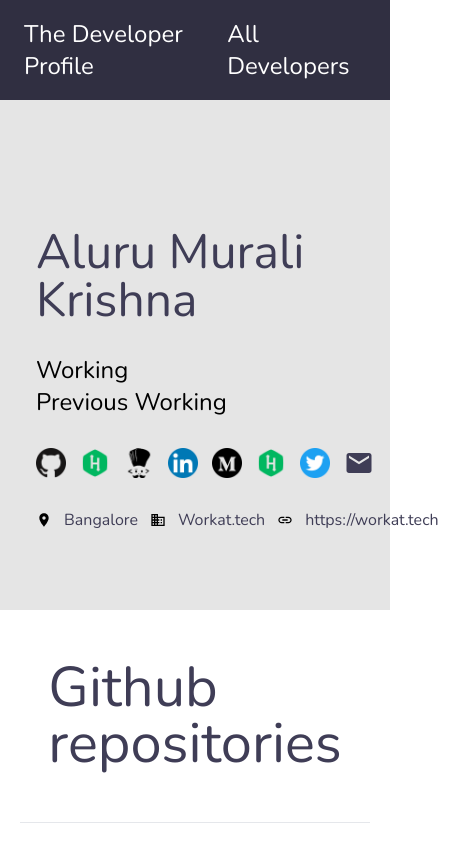
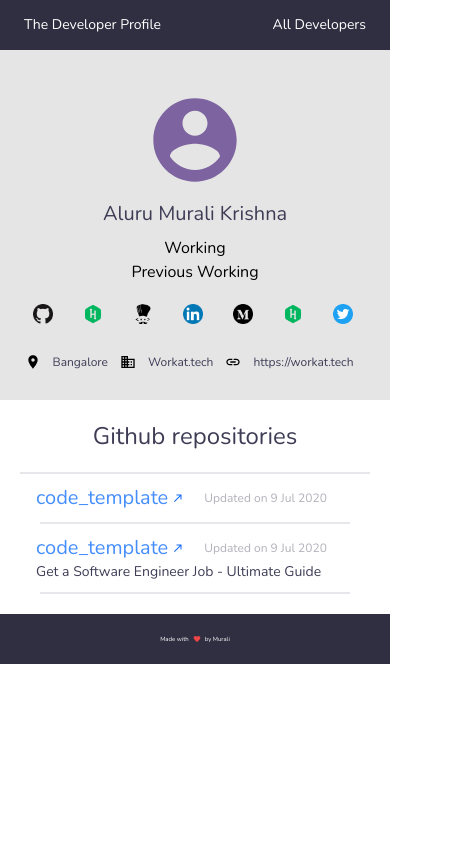
Before and after one commit to alurulalla/developer-profile, a React (Create React App) app in the folder client/: page /developer-info in a window 390 px wide. Shown: the top 844 px of the page, 451 px wide, since content can reach past the window. Built offline with nearby package versions, Linux system fonts and the light colour scheme.

Commit message:
Added all screens for developer profile

```diff
--- a/client/package.json
+++ b/client/package.json
@@ -7,6 +7,7 @@
     "@testing-library/jest-dom": "^5.11.9",
     "@testing-library/react": "^11.2.5",
     "@testing-library/user-event": "^12.7.3",
+    "classnames": "^2.2.6",
     "react": "^17.0.1",
     "react-dom": "^17.0.1",
     "react-router-dom": "^5.2.0",
--- a/client/src/components/Footer.jsx
+++ b/client/src/components/Footer.jsx
@@ -4,7 +4,7 @@ import { ReactComponent as HeartSVG } from '../images/love.svg';
 
 const Footer = () => {
     return (
-        <footer className='flex items-center justify-center w-full text-xl text-center text-white text-xxs lg:text-2xl bg-primary h-25'>
+        <footer className='flex items-center justify-center w-full text-xl text-center text-white text-xxs lg:text-2xl bg-primary h-13 lg:h-25'>
             Made with
             <HeartSVG className='w-2 h-2 mx-1 text-red-500 fill-current lg:w-auto lg:h-auto' />
               by Murali
--- a/client/src/components/Hero.jsx
+++ b/client/src/components/Hero.jsx
@@ -1,7 +1,8 @@
 import React from 'react';
+
 import devHeroImage from '../images/dev_hero.png';
 
-const Hero = () => {
+const Hero = ({ isModalOpen }) => {
     return (
         <div className='h-auto text-white bg-primary p-13 lg:py-25 lg:p-0'>
             <div className='flex flex-col-reverse items-center justify-between lg:flex-row'>
--- /dev/null
+++ b/client/src/components/Modal.jsx
@@ -0,0 +1,47 @@
+import React from 'react';
+
+import GithubIcon from '../images/github.png';
+import LinkedInIcon from '../images/linkedin.png';
+import CodechefIcon from '../images/codechef.png';
+import HackerRankIcon from '../images/hackerrank.png';
+import TwitteIcon from '../images/twitter.png';
+import MediumIcon from '../images/medium.png';
+import ProfileInput from './ProfileInput';
+
+const Modal = ({ modalClose }) => {
+    return (
+        // <div className={classNames('overflow-auto bg-transparent  absolute inset-0 z-10 flex items-start justify-center')}>
+        //     <div className='m-4 bg-white shadow-2xl sm:m-8'>
+        //         <div className='flex items-center justify-between p-2 text-xl border-b'>
+        //             <h6 className="text-xl font-bold">Simple modal dialog</h6>
+        //             <button type="button">✖</button>
+        //         </div>
+        //     </div>
+        // </div>
+        <div className='absolute inset-0 z-10 items-center justify-center overflow-auto text-black bg-transparent lg:p-56 lg:flex font-body'>
+            <div className='m-10 text-2xl bg-white shadow-2xl h-120 lg:h-auto lg:m-0 lg:w-350 lg:mt-192 xl:mt-97'>
+                <div className='p-5 lg:p-13 text-base lg:text-3.5xl'>
+                    Add developer profile
+                </div>
+                <div className='border border-b-1 text-tertiary mx-5 mb-7.5 lg:mx-7.5 lg:mb-13' />
+                <div className='m-5 lg:m-7.5'>
+                    <div className='flex flex-col px-5 text-sm lg:text-2xl lg:px-13'>
+                        <ProfileInput label='Github' isRequrired={true} image={GithubIcon} />
+                        <ProfileInput label='Linkedin' isRequrired={false} image={LinkedInIcon} />
+                        <ProfileInput label='Codechef' isRequrired={false} image={CodechefIcon} />
+                        <ProfileInput label='Hackerrank' isRequrired={false} image={HackerRankIcon} />
+                        <ProfileInput label='Twitter' isRequrired={false} image={TwitteIcon} />
+                        <ProfileInput label='Medium' isRequrired={false} image={MediumIcon} />
+                    </div>
+                </div>
+                <div className='border border-b-1 text-tertiary mx-7.5 my-5 lg:my-13' />
+                <div className='flex items-center justify-end m-5 text-sm lg:text-2xl lg:m-13'>
+                    <button className='w-44 mx-13 focus:outline-none' onClick={modalClose}>Cancel</button>
+                    <button className='w-32 h-6 text-white rounded-lg bg-secondary lg:w-44 lg:h-13 focus:outline-none'>Submit</button>
+                </div>
+            </div>
+        </div>
+    )
+}
+
+export default Modal;
--- a/client/src/components/NavBar.jsx
+++ b/client/src/components/NavBar.jsx
@@ -4,7 +4,7 @@ import { Link } from 'react-router-dom';
 const NavBar = () => {
     return (
         <>
-            <div className='flex items-center justify-between w-full p-6 text-2xl text-white h-25 bg-primary'>
+            <div className='flex items-center justify-between w-full p-6 text-sm text-white lg:text-2xl h-13 lg:h-25 bg-primary'>
                 <Link to='/'>The Developer Profile</Link>
                 <Link to='/'>All Developers</Link>
             </div>
--- /dev/null
+++ b/client/src/components/ProfileInput.jsx
@@ -0,0 +1,17 @@
+import React from 'react';
+
+const ProfileInput = ({ image, label, isRequrired }) => {
+    return (
+        <>
+            <div className='flex items-center justify-start'>
+                <img src={image} className='w-3 h-3 lg:w-7.5 lg:h-7.5 mr-2' alt='github' />
+                <div>{label}{isRequrired && <span>*</span>}</div>
+            </div>
+            <div>
+                <input className='w-full h-auto p-2 my-1 border rounded-lg md:w-56 lg:my-5 lg:w-120 lg:h-13 border-tertiary focus:outline-none' type='text' />
+            </div>
+        </>
+    )
+}
+
+export default ProfileInput;
--- a/client/src/pages/DeveloperInfoPage.jsx
+++ b/client/src/pages/DeveloperInfoPage.jsx
@@ -21,28 +21,28 @@ const DeveloperInfoPage = () => {
     return (
         <div className='font-body'>
             <NavBar />
-            <div className='h-101 bg-sub'>
-                <div className='flex py-20 px-9'>
-                    <UserIcon className='fill-current w-83 h-83 text-secondary' />
-                    <div className='flex flex-col mt-12 text-left'>
-                        <div className='text-5xl text-header'>
+            <div className='h-85 lg:h-101 bg-sub'>
+                <div className='flex flex-col items-center justify-center px-8 py-10 lg:justify-start lg:flex-row lg:py-20 lg:px-9'>
+                    <UserIcon className='fill-current w-25 h-25 lg:w-83 lg:h-83 text-secondary' />
+                    <div className='flex flex-col mt-2.5 lg:mt-12 text-center lg:text-left'>
+                        <div className='text-xl lg:text-5xl text-header'>
                             Aluru Murali Krishna
                         </div>
-                        <div className='mt-7.5 text-2xl'>
+                        <div className='mt-2 lg:mt-7.5 text-base lg:text-2xl'>
                             <p>Working</p>
                             <p>Previous Working</p>
                         </div>
-                        <div className='mt-7.5 flex justify-start items-center'>
-                            <img src={GitHubImage} alt="github" className='w-7.5 h-7.5 mr-3.5' />
-                            <img src={HackerRankImage} alt="hackerrank" className='w-7.5 h-7.5 mr-3.5' />
-                            <img src={CodeChefImage} alt="codechef" className='w-7.5 h-7.5 mr-3.5' />
-                            <img src={LinkedInImage} alt="linkedin" className='w-7.5 h-7.5 mr-3.5' />
-                            <img src={MediumImage} alt="medium" className='w-7.5 h-7.5 mr-3.5' />
-                            <img src={HackerRankImage} alt="hackerrank" className='w-7.5 h-7.5 mr-3.5' />
-                            <img src={TwitterImage} alt="twitter" className='w-7.5 h-7.5 mr-3.5' />
-                            <EmailIcon className='w-7.5 h-7.5 mr-3.5 text-header fill-current' />
+                        <div className='mt-5 mx-2 lg:mx-0 lg:mt-7.5 flex justify-start items-center'>
+                            <img src={GitHubImage} alt="github" className='w-5 h-5 lg:w-7.5 lg:h-7.5 mr-7.5 lg:mr-3.5' />
+                            <img src={HackerRankImage} alt="hackerrank" className='w-5 h-5 lg:w-7.5 lg:h-7.5 mr-7.5 lg:mr-3.5' />
+                            <img src={CodeChefImage} alt="codechef" className='w-5 h-5 lg:w-7.5 lg:h-7.5 mr-7.5 lg:mr-3.5' />
+                            <img src={LinkedInImage} alt="linkedin" className='w-5 h-5 lg:w-7.5 lg:h-7.5 mr-7.5 lg:mr-3.5' />
+                            <img src={MediumImage} alt="medium" className='w-5 h-5 lg:w-7.5 lg:h-7.5 mr-7.5 lg:mr-3.5' />
+                            <img src={HackerRankImage} alt="hackerrank" className='w-5 h-5 lg:w-7.5 lg:h-7.5 mr-7.5 lg:mr-3.5' />
+                            <img src={TwitterImage} alt="twitter" className='w-5 h-5 lg:w-7.5 lg:h-7.5 mr-7.5 lg:mr-3.5' />
+                            <EmailIcon className='w-5 h-5 lg:w-7.5 lg:h-7.5 mr-7.5 lg:mr-3.5 text-header fill-current' />
                         </div>
-                        <div className='flex justify-start items-center text-base mt-7.5 text-header'>
+                        <div className='flex justify-start items-center text-xs lg:text-base mt-7.5 text-header'>
                             <div className='flex items-center justify-center mr-3'>
                                 <LocationIcon className='w-4 h-4' />
                                 <span className='pl-3'>Bangalore</span>
@@ -59,19 +59,33 @@ const DeveloperInfoPage = () => {
                     </div>
                 </div>
             </div>
-            <div className='mx-5'>
-                <div className='flex items-center justify-center text-header text-5.5xl p-13'>
+            <div className='m-5'>
+                <div className='flex items-center justify-center text-header text-2xl lg:text-5.5xl lg:p-13 my-5'>
                     Github repositories
                 </div>
-                <hr className='text-tertiary' />
-                <div className='py-7.5'>
-                    <Link to='/' className='flex items-center justify-start text-4xl text-linkColor'>
-                        code_template
+                <div className='border border-b-1 text-tertiary' />
+                <>
+                    <div className='py-2.5 px-4 lg:py-7.5 lg:px-24.5'>
+                        <Link to='/' className='flex items-center justify-start text-xl lg:text-4xl text-linkColor'>
+                            code_template
                         <span><ArrowIcon className='w-3 h-3 ml-1 fill-current lg:w-5 lg:h-5 lg:ml-5 text-linkArrow' /></span>
-                    </Link>
+                            <span className='pl-5 text-xs lg:text-2xl text-timeAgo'>Updated on 9 Jul 2020</span>
+                        </Link>
 
-                </div>
-                <hr className='text-tertiary' />
+                    </div>
+                    <div className='mx-5 border border-b-1 text-tertiary' />
+                    <div className='py-2.5 px-4 lg:py-7.5 lg:px-24.5 flex flex-col'>
+                        <Link to='/' className='flex items-center justify-start text-xl lg:text-4xl text-linkColor'>
+                            code_template
+                        <span><ArrowIcon className='w-3 h-3 ml-1 fill-current lg:w-5 lg:h-5 lg:ml-5 text-linkArrow' /></span>
+                            <span className='pl-5 text-xs lg:text-2xl text-timeAgo'>Updated on 9 Jul 2020</span>
+                        </Link>
+                        <div className='text-sm lg:text-3.5xl text-header'>
+                            Get a Software Engineer Job - Ultimate Guide
+                        </div>
+                    </div>
+                    <div className='mx-5 border border-b-1 text-tertiary' />
+                </>
             </div>
             <Footer />
         </div>
--- a/client/src/pages/HomePage.jsx
+++ b/client/src/pages/HomePage.jsx
@@ -1,15 +1,37 @@
-import React from 'react';
+import React, { useState } from 'react';
+
 import ContentHeading from '../components/ContentHeading';
 import Footer from '../components/Footer';
 import Hero from '../components/Hero';
+import classNames from 'classnames';
+import Modal from '../components/Modal';
 
 const HomePage = () => {
+  const [isModalOpen, setIsModalOpen] = useState(false);
+
+  const onAddDeveloper = () => {
+    console.log('from homepage');
+    setIsModalOpen(!isModalOpen);
+    console.log(isModalOpen);
+  }
+
   return (
-    <div className='relative w-auto h-screen font-body'>
-      <Hero />
-      <ContentHeading>Explore developer profiles</ContentHeading>
-      <Footer />
-    </div>
+    <>
+      {isModalOpen && (
+        <div className='flex items-center justify-center'>
+          <Modal modalClose={onAddDeveloper} />
+        </div>
+      )}
+      <div className={classNames('relative w-auto h-screen font-body', {
+        'opacity-50': isModalOpen,
+        'overflow-y-hidden': isModalOpen,
+
+      })}>
+        <Hero isModalOpen={isModalOpen} />
+        <ContentHeading onAddDeveloper={onAddDeveloper}>Explore developer profiles</ContentHeading>
+        <Footer />
+      </div>
+    </>
   )
 }
 
--- a/client/tailwind.config.js
+++ b/client/tailwind.config.js
@@ -12,27 +12,37 @@ module.exports = {
         header: '#3F3D56',
         sub: '#E5E5E5',
         linkColor: '#458EFC',
+        timeAgo: '#B2B1BB',
+        overlay: '#E0E0E0',
       },
       spacing: {
         5: '1.25rem',
         7.5: '1.875rem',
         8.5: '2.083rem',
+        8.6: '2.109375rem',
         13: '3.12rem',
+        24.5: '5.25rem',
         25: '6.25rem',
+        44: '10.93rem',
         45: '11.25rem',
         49: '12.5rem',
         66: '17.1875rem',
         83: '20.833rem',
+        85: '21.875rem',
         97: '25rem',
         101: '31.875rem',
+        120: '37.5rem',
         168: '43.75rem',
         192: '48.125rem',
+        350: '65rem',
+        400: '75rem',
       },
       fontFamily: {
         body: ['Nunito'],
       },
       fontSize: {
         xxs: '0.375rem',
+        '3.5xl': ['2rem', { lineHeight: '2.25rem' }],
         '5.5xl': ['3.5rem', { lineHeight: '1' }],
       },
       height: (theme) => ({
```
Also changed, not shown: client/src/components/ContentHeading.jsx (+18 -6 lines), client/src/components/UserList.jsx (+4 -4 lines), 1 other file (tests, documents, lock files or other folders).
